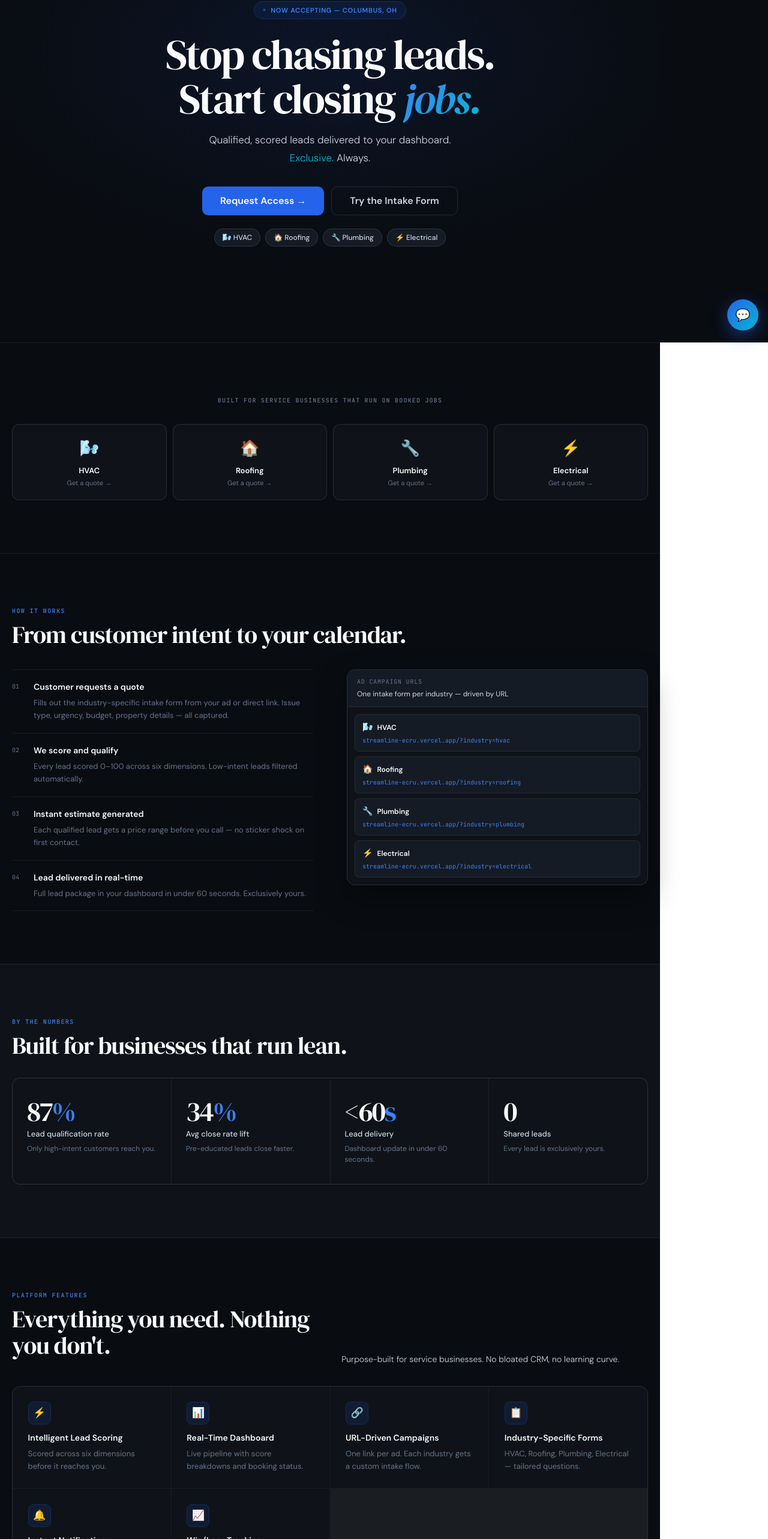
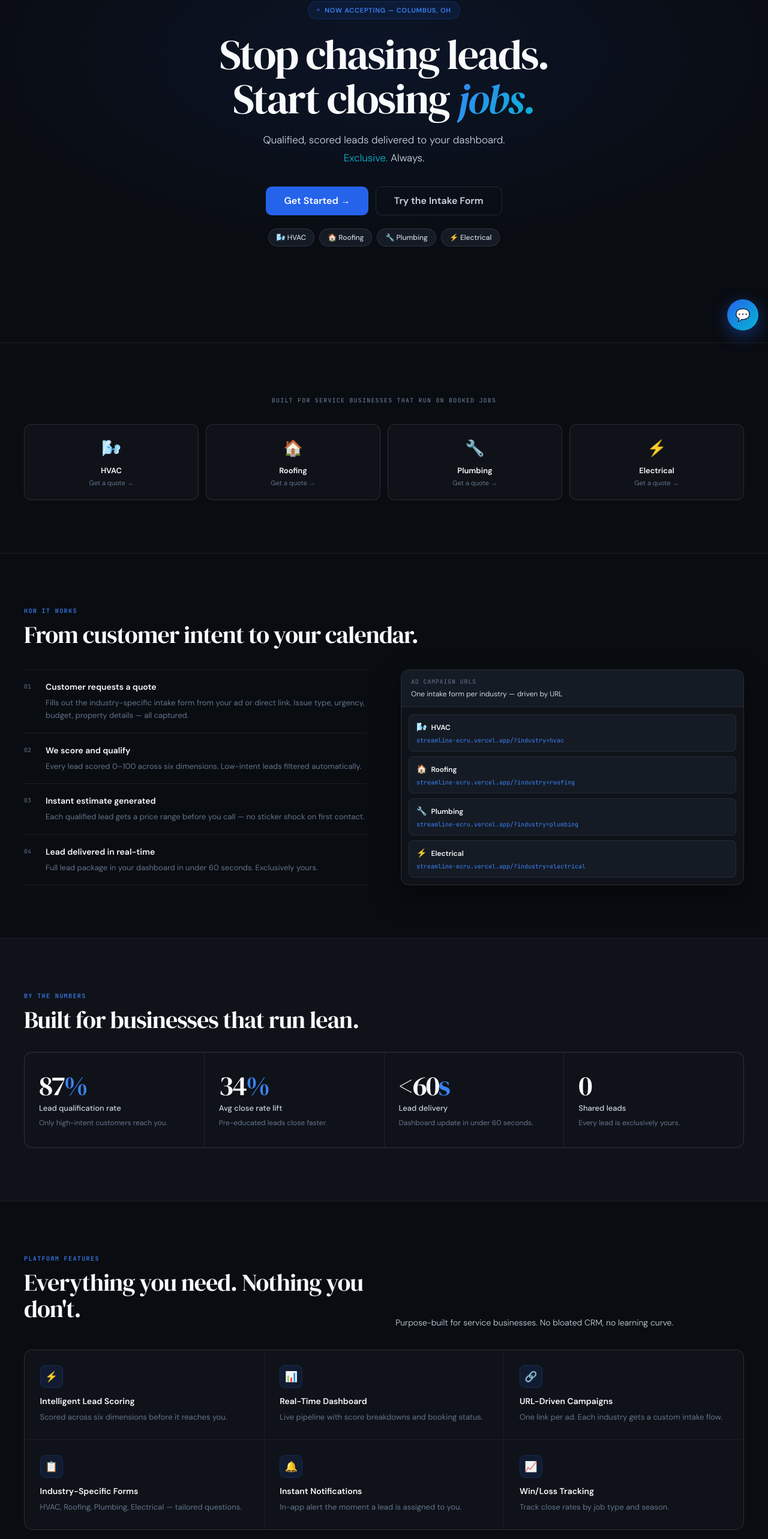
Before and after one commit to dcart3rr/streamline, a React (Vite) app: page / in a window 1280 px wide. Shown: the part 229-2795 px from the top of the page at 60% size. Built offline with nearby package versions, Linux system fonts and the light colour scheme.

Commit message:
fix full-width layout + button renames

```diff
--- a/src/App.jsx
+++ b/src/App.jsx
@@ -21,7 +21,9 @@ document.head.appendChild(fontLink);
 const gs = document.createElement("style");
 gs.textContent = `
   *,*::before,*::after{box-sizing:border-box;margin:0;padding:0}
-  html,body,#root{height:100%;min-height:100%}
+  html{min-height:100%;scroll-behavior:smooth}
+  body{min-height:100%;width:100%}
+  #root{min-height:100%;width:100%;display:block;position:relative}
   body{background:${T.bg};color:${T.white};font-family:'DM Sans',system-ui,sans-serif;-webkit-font-smoothing:antialiased;overflow-x:hidden}
   ::-webkit-scrollbar{width:4px}::-webkit-scrollbar-track{background:${T.surface}}::-webkit-scrollbar-thumb{background:${T.surface3};border-radius:2px}
   input,select,textarea,button{font-family:inherit;-webkit-appearance:none}
@@ -33,7 +35,6 @@ gs.textContent = `
   @keyframes chatPop{from{opacity:0;transform:translateY(12px) scale(0.96)}to{opacity:1;transform:translateY(0) scale(1)}}
   @keyframes typingDot{0%,60%,100%{transform:translateY(0)}30%{transform:translateY(-4px)}}
   @keyframes spin{to{transform:rotate(360deg)}}
-  html{scroll-behavior:smooth}
   @media(max-width:768px){
     .hide-mobile{display:none!important}
     .grid-1-mobile{grid-template-columns:1fr!important}
@@ -539,7 +540,7 @@ function IntakeForm({industryKey="hvac",onBack}){
       </div>
     </div>
     {/* Content */}
-    <div style={{flex:1,display:"flex",justifyContent:"center",padding:"28px 20px 40px",overflowY:"auto"}}>
+    <div style={{flex:1,display:"flex",justifyContent:"center",padding:"40px 20px",overflowY:"auto"}}>
       <div style={{width:"100%",maxWidth:540,animation:"fadeUp 0.3s ease"}} key={step}>
         <h2 style={{fontFamily:"'DM Serif Display',serif",fontSize:"clamp(20px,4vw,26px)",letterSpacing:-0.5,marginBottom:5}}>{cur.title}</h2>
         <p style={{color:T.muted,fontSize:13,marginBottom:22}}>{cur.sub}</p>
@@ -732,7 +733,7 @@ function Dashboard({user,onLogout}){
       </div>
     </nav>
 
-    <div style={{flex:1,padding:16,maxWidth:1280,margin:"0 auto",width:"100%"}}>
+    <div style={{flex:1,padding:"20px 24px",width:"100%"}}>
       {loading?(
         <div style={{display:"flex",alignItems:"center",justifyContent:"center",height:240,gap:12}}><Spinner/><span style={{color:T.muted,fontSize:14}}>Loading…</span></div>
       ):view==="pipeline"?(
@@ -889,7 +890,7 @@ function LandingPage({onLogin,onIntakeForm}){
 
   const navLinks=[["industries","Industries"],["how","How It Works"],["features","Features"],["pricing","Pricing"],["faq","FAQ"]];
 
-  return <div style={{background:T.bg,minHeight:"100vh"}}>
+  return <div style={{background:T.bg,minHeight:"100vh",width:"100%"}}>
     {/* NAV */}
     <nav style={{position:"fixed",top:0,left:0,right:0,height:60,zIndex:200,display:"flex",alignItems:"center",justifyContent:"space-between",padding:"0 20px",background:"rgba(9,12,17,0.94)",backdropFilter:"blur(20px)",borderBottom:`1px solid ${T.border}`}}>
       <div style={{display:"flex",alignItems:"center",gap:10}}>
@@ -902,7 +903,6 @@ function LandingPage({onLogin,onIntakeForm}){
       </div>
       <div style={{display:"flex",alignItems:"center",gap:8}}>
         <Btn variant="outline" onClick={()=>setShowAuth(true)} style={{fontSize:13,padding:"8px 16px"}} className="hide-mobile">Log In</Btn>
-        <Btn onClick={()=>setShowAuth(true)} style={{fontSize:13,padding:"8px 16px"}}>Get Started</Btn>
         <button onClick={()=>setMobileNav(o=>!o)} style={{background:"none",border:`1px solid ${T.border2}`,color:T.white,cursor:"pointer",fontSize:16,padding:"7px 10px",borderRadius:8,display:"none"}} id="burger">☰</button>
       </div>
     </nav>
@@ -912,14 +912,14 @@ function LandingPage({onLogin,onIntakeForm}){
     {mobileNav&&<div style={{position:"fixed",top:60,left:0,right:0,background:T.surface,borderBottom:`1px solid ${T.border}`,zIndex:199,padding:"8px 0",animation:"fadeUp 0.2s ease"}}>
       {navLinks.map(([id,label])=><button key={id} onClick={()=>scrollTo(id)} style={{display:"block",width:"100%",background:"none",border:"none",cursor:"pointer",fontSize:15,fontWeight:500,color:T.offWhite,padding:"13px 20px",textAlign:"left"}}>{label}</button>)}
       <div style={{padding:"10px 16px",borderTop:`1px solid ${T.border}`,marginTop:4}}>
-        <Btn onClick={()=>{setShowAuth(true);setMobileNav(false);}} fullWidth>Log In / Sign Up</Btn>
+        <Btn onClick={()=>{setShowAuth(true);setMobileNav(false);}} fullWidth>Get Started</Btn>
       </div>
     </div>}
 
     {/* HERO */}
-    <section style={{minHeight:"100vh",display:"flex",alignItems:"center",justifyContent:"center",padding:"clamp(90px,14vw,150px) 20px 80px",textAlign:"center",position:"relative",overflow:"hidden",background:"radial-gradient(ellipse 80% 60% at 50% 40%,rgba(37,99,235,0.1),transparent 70%)"}}>
+    <section style={{minHeight:"100vh",display:"flex",alignItems:"center",justifyContent:"center",padding:"clamp(90px,14vw,150px) 20px 80px",textAlign:"center",position:"relative",overflow:"hidden",background:"radial-gradient(ellipse 80% 60% at 50% 40%,rgba(37,99,235,0.1),transparent 70%)",width:"100%"}}>
       <div style={{position:"absolute",top:0,left:0,right:0,height:1,background:"linear-gradient(90deg,transparent 5%,rgba(37,99,235,0.5) 35%,rgba(6,182,212,0.6) 50%,rgba(37,99,235,0.5) 65%,transparent 95%)"}}/>
-      <div style={{maxWidth:660,position:"relative",zIndex:1,width:"100%"}}>
+      <div style={{maxWidth:700,position:"relative",zIndex:1,width:"100%",margin:"0 auto"}}>
         <div style={{display:"inline-flex",alignItems:"center",gap:8,background:"rgba(37,99,235,0.1)",border:"1px solid rgba(37,99,235,0.25)",borderRadius:100,padding:"6px 14px",fontSize:11,fontWeight:600,color:T.blueL,letterSpacing:"0.07em",textTransform:"uppercase",marginBottom:22}}>
           <div style={{width:5,height:5,background:T.blueL,borderRadius:"50%",animation:"pulse 2s infinite"}}/>Now accepting — Columbus, OH
         </div>
@@ -931,7 +931,7 @@ function LandingPage({onLogin,onIntakeForm}){
           Qualified, scored leads delivered to your dashboard. <em style={{color:T.cyan,fontStyle:"italic"}}>Exclusive.</em> Always.
         </p>
         <div style={{display:"flex",gap:12,justifyContent:"center",flexWrap:"wrap",marginBottom:22}}>
-          <Btn size="lg" onClick={()=>setShowAuth(true)}>Request Access →</Btn>
+          <Btn size="lg" onClick={()=>setShowAuth(true)}>Get Started →</Btn>
           <Btn variant="outline" size="lg" onClick={()=>onIntakeForm("hvac")}>Try the Intake Form</Btn>
         </div>
         <div style={{display:"flex",justifyContent:"center",gap:8,flexWrap:"wrap"}}>
@@ -944,9 +944,9 @@ function LandingPage({onLogin,onIntakeForm}){
 
     {/* INDUSTRIES */}
     <section id="industries" style={{padding:"clamp(48px,7vw,88px) 20px",borderTop:`1px solid ${T.border}`,borderBottom:`1px solid ${T.border}`}}>
-      <div style={{maxWidth:1060,margin:"0 auto"}}>
+      <div style={{maxWidth:1200,margin:"0 auto",width:"100%"}}>
         <p style={{textAlign:"center",fontSize:10,fontWeight:500,color:T.muted,textTransform:"uppercase",letterSpacing:"0.12em",marginBottom:32,fontFamily:"'JetBrains Mono',monospace"}}>Built for service businesses that run on booked jobs</p>
-        <div style={{display:"grid",gridTemplateColumns:"repeat(auto-fit,minmax(160px,1fr))",gap:10}}>
+        <div style={{display:"grid",gridTemplateColumns:"repeat(4,1fr)",gap:12}}>
           {Object.entries(INDUSTRIES).map(([k,v])=>(
             <div key={k} onClick={()=>onIntakeForm(k)} style={{background:T.surface,border:`1px solid ${T.border2}`,borderRadius:12,padding:"20px 16px",textAlign:"center",cursor:"pointer",transition:"all 0.22s"}} onMouseEnter={e=>{e.currentTarget.style.borderColor=v.color+"60";e.currentTarget.style.transform="translateY(-3px)";}} onMouseLeave={e=>{e.currentTarget.style.borderColor=T.border2;e.currentTarget.style.transform="none";}}>
               <div style={{fontSize:26,marginBottom:8}}>{v.icon}</div>
@@ -960,7 +960,7 @@ function LandingPage({onLogin,onIntakeForm}){
 
     {/* HOW IT WORKS */}
     <section id="how" style={{padding:"clamp(48px,7vw,88px) 20px"}}>
-      <div style={{maxWidth:1060,margin:"0 auto"}}>
+      <div style={{maxWidth:1200,margin:"0 auto",width:"100%"}}>
         <SE c="How It Works"/>
         <SH c="From customer intent to your calendar."/>
         <div style={{display:"grid",gridTemplateColumns:"1fr 1fr",gap:"clamp(20px,5vw,56px)",marginTop:36,alignItems:"start"}} className="grid-1-mobile">
@@ -996,7 +996,7 @@ function LandingPage({onLogin,onIntakeForm}){
 
     {/* METRICS */}
     <section style={{padding:"clamp(48px,7vw,88px) 20px",borderTop:`1px solid ${T.border}`,borderBottom:`1px solid ${T.border}`,background:T.surface}}>
-      <div style={{maxWidth:1060,margin:"0 auto"}}>
+      <div style={{maxWidth:1200,margin:"0 auto",width:"100%"}}>
         <SE c="By the Numbers"/>
         <SH c="Built for businesses that run lean."/>
         <div style={{display:"grid",gridTemplateColumns:"repeat(auto-fit,minmax(190px,1fr))",gap:1,background:T.border,border:`1px solid ${T.border}`,borderRadius:14,overflow:"hidden",marginTop:32}}>
@@ -1013,13 +1013,13 @@ function LandingPage({onLogin,onIntakeForm}){
 
     {/* FEATURES */}
     <section id="features" style={{padding:"clamp(48px,7vw,88px) 20px"}}>
-      <div style={{maxWidth:1060,margin:"0 auto"}}>
+      <div style={{maxWidth:1200,margin:"0 auto",width:"100%"}}>
         <SE c="Platform Features"/>
         <div style={{display:"grid",gridTemplateColumns:"1fr 1fr",gap:"clamp(16px,3vw,40px)",alignItems:"end",marginBottom:32}} className="grid-1-mobile">
           <SH c="Everything you need. Nothing you don't."/>
           <p style={{fontSize:14,color:T.offWhite,lineHeight:1.7,fontWeight:300}}>Purpose-built for service businesses. No bloated CRM, no learning curve.</p>
         </div>
-        <div style={{display:"grid",gridTemplateColumns:"repeat(auto-fit,minmax(230px,1fr))",gap:1,background:T.border,border:`1px solid ${T.border}`,borderRadius:14,overflow:"hidden"}}>
+        <div style={{display:"grid",gridTemplateColumns:"repeat(3,1fr)",gap:1,background:T.border,border:`1px solid ${T.border}`,borderRadius:14,overflow:"hidden"}}>
           {[{icon:"⚡",title:"Intelligent Lead Scoring",desc:"Scored across six dimensions before it reaches you."},{icon:"📊",title:"Real-Time Dashboard",desc:"Live pipeline with score breakdowns and booking status."},{icon:"🔗",title:"URL-Driven Campaigns",desc:"One link per ad. Each industry gets a custom intake flow."},{icon:"📋",title:"Industry-Specific Forms",desc:"HVAC, Roofing, Plumbing, Electrical — tailored questions."},{icon:"🔔",title:"Instant Notifications",desc:"In-app alert the moment a lead is assigned to you."},{icon:"📈",title:"Win/Loss Tracking",desc:"Track close rates by job type and season."}].map(f=>(
             <div key={f.title} style={{background:T.surface,padding:"clamp(18px,2vw,28px)",transition:"background 0.2s"}} onMouseEnter={e=>e.currentTarget.style.background=T.surface2} onMouseLeave={e=>e.currentTarget.style.background=T.surface}>
               <div style={{width:38,height:38,background:"rgba(37,99,235,0.12)",borderRadius:9,display:"flex",alignItems:"center",justifyContent:"center",fontSize:17,marginBottom:12,border:"1px solid rgba(37,99,235,0.2)"}}>{f.icon}</div>
@@ -1033,11 +1033,11 @@ function LandingPage({onLogin,onIntakeForm}){
 
     {/* PRICING */}
     <section id="pricing" style={{padding:"clamp(48px,7vw,88px) 20px",borderTop:`1px solid ${T.border}`}}>
-      <div style={{maxWidth:1060,margin:"0 auto",textAlign:"center"}}>
+      <div style={{maxWidth:1200,margin:"0 auto",width:"100%",textAlign:"center"}}>
         <SE c="Pricing"/>
         <SH c="Pay for what works." center/>
         <p style={{fontSize:14,color:T.offWhite,lineHeight:1.7,fontWeight:300,maxWidth:440,margin:"0 auto 36px"}}>Low base keeps costs predictable. Performance fee only when you close a job.</p>
-        <div style={{display:"grid",gridTemplateColumns:"1fr 1fr",gap:14,maxWidth:740,margin:"0 auto"}} className="grid-1-mobile">
+        <div style={{display:"grid",gridTemplateColumns:"1fr 1fr",gap:20,maxWidth:860,margin:"0 auto"}} className="grid-1-mobile">
           {[{plan:"Starter",price:"299",perf:"$150",popular:false,features:["Up to 20 leads / month","Intelligent intake + scoring","Instant estimate generation","In-app notifications","Win/loss tracking","Exclusive leads always"]},
             {plan:"Growth",price:"499",perf:"$100",popular:true,features:["Up to 50 leads / month","Everything in Starter","Priority lead queue","CRM integrations","Dedicated account manager","Seasonal campaign boosts"]}].map(p=>(
             <div key={p.plan} style={{background:p.popular?`linear-gradient(135deg,rgba(37,99,235,0.08),${T.surface})`:T.surface,border:`1px solid ${p.popular?T.blue:T.border2}`,borderRadius:16,padding:"clamp(20px,3vw,32px)",position:"relative",transition:"transform 0.22s",textAlign:"left"}} onMouseEnter={e=>e.currentTarget.style.transform="translateY(-3px)"} onMouseLeave={e=>e.currentTarget.style.transform="none"}>
@@ -1059,7 +1059,7 @@ function LandingPage({onLogin,onIntakeForm}){
 
     {/* TESTIMONIALS */}
     <section style={{padding:"clamp(48px,7vw,88px) 20px",borderTop:`1px solid ${T.border}`,background:T.surface}}>
-      <div style={{maxWidth:1060,margin:"0 auto"}}>
+      <div style={{maxWidth:1200,margin:"0 auto",width:"100%"}}>
         <SE c="Reviews"/>
         <SH c="What our clients say."/>
         <div style={{display:"grid",gridTemplateColumns:"repeat(auto-fit,minmax(240px,1fr))",gap:14,marginTop:32}}>
@@ -1079,7 +1079,7 @@ function LandingPage({onLogin,onIntakeForm}){
 
     {/* FAQ */}
     <section id="faq" style={{padding:"clamp(48px,7vw,88px) 20px",borderTop:`1px solid ${T.border}`}}>
-      <div style={{maxWidth:1060,margin:"0 auto",textAlign:"center"}}>
+      <div style={{maxWidth:1200,margin:"0 auto",width:"100%",textAlign:"center"}}>
         <SE c="FAQ"/>
         <SH c="Common questions." center/>
         <LandingFAQ/>
@@ -1093,7 +1093,7 @@ function LandingPage({onLogin,onIntakeForm}){
         <h2 style={{fontFamily:"'DM Serif Display',serif",fontSize:"clamp(26px,4vw,44px)",lineHeight:1.1,letterSpacing:-1.5,marginBottom:14}}>Ready to fill your calendar with real jobs?</h2>
         <p style={{fontSize:14,color:T.offWhite,marginBottom:28,fontWeight:300}}>Join service businesses across Columbus with a qualified, exclusive pipeline.</p>
         <div style={{display:"flex",justifyContent:"center",gap:10,flexWrap:"wrap"}}>
-          <Btn size="lg" onClick={()=>setShowAuth(true)}>Request Access →</Btn>
+          <Btn size="lg" onClick={()=>setShowAuth(true)}>Get Started →</Btn>
           <Btn variant="outline" size="lg" onClick={()=>setShowAuth(true)}>See a Demo</Btn>
         </div>
       </div>
@@ -1101,8 +1101,8 @@ function LandingPage({onLogin,onIntakeForm}){
 
     {/* FOOTER */}
     <footer style={{borderTop:`1px solid ${T.border}`,padding:"clamp(28px,5vw,50px) 20px 28px"}}>
-      <div style={{maxWidth:1060,margin:"0 auto"}}>
-        <div style={{display:"grid",gridTemplateColumns:"2fr repeat(3,1fr)",gap:"clamp(20px,4vw,48px)",marginBottom:36}} className="grid-2-mobile">
+      <div style={{maxWidth:1200,margin:"0 auto",width:"100%"}}>
+        <div style={{display:"grid",gridTemplateColumns:"2fr repeat(3,1fr)",gap:"clamp(16px,3vw,40px)",marginBottom:36}} className="grid-2-mobile">
           <div>
             <div style={{display:"flex",alignItems:"center",gap:10,marginBottom:10}}><LogoMark size={26}/><span style={{fontFamily:"'DM Serif Display',serif",fontSize:17}}>Streamline</span></div>
             <p style={{fontSize:13,color:T.muted,lineHeight:1.6,maxWidth:200}}>Qualified leads for service businesses that run on booked jobs.</p>
```
